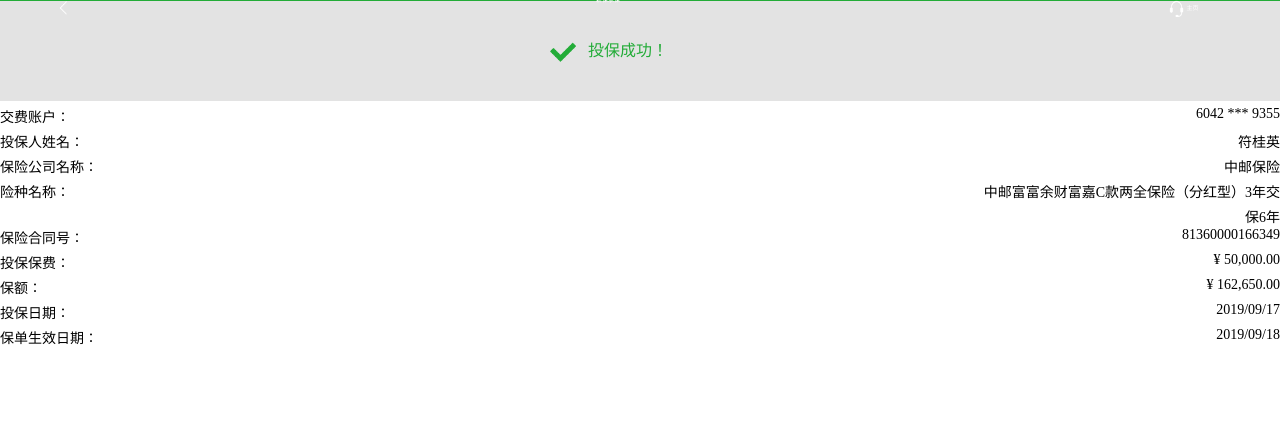
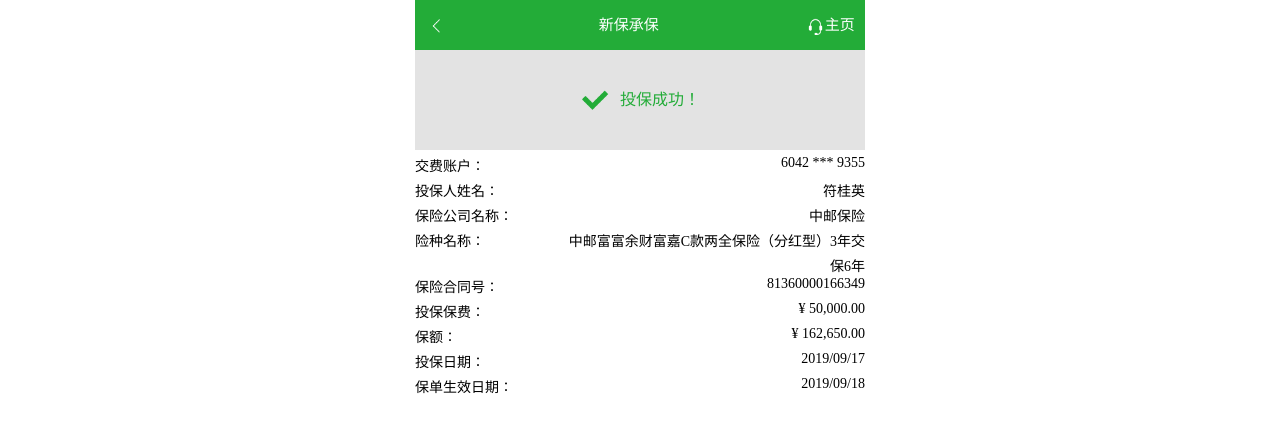
Before and after one commit to hesnwen/hesnwen.github.io, a plain HTML site: page index.html in a window 1280 px wide. Drawn offline with Linux system fonts and the light colour scheme.

Commit message:
return index

```diff
--- a/index.html
+++ b/index.html
@@ -10,16 +10,16 @@
 			width: 100%;
 		}
 		.all-conent{
-			width: 100%;
+			width: 450px;
 			margin: 0 auto;
 		}
 		.header{
 			background-color: #23ac38;
-			height: 3.12em;
-			line-height: 3.12em;
+			height: 50px;
+			line-height: 50px;
 			text-align: center;
 			color: white;
-			font-size: 0.03em;
+			font-size: 15px;
 		}
 		.header-left{
 			width:10%;
```
